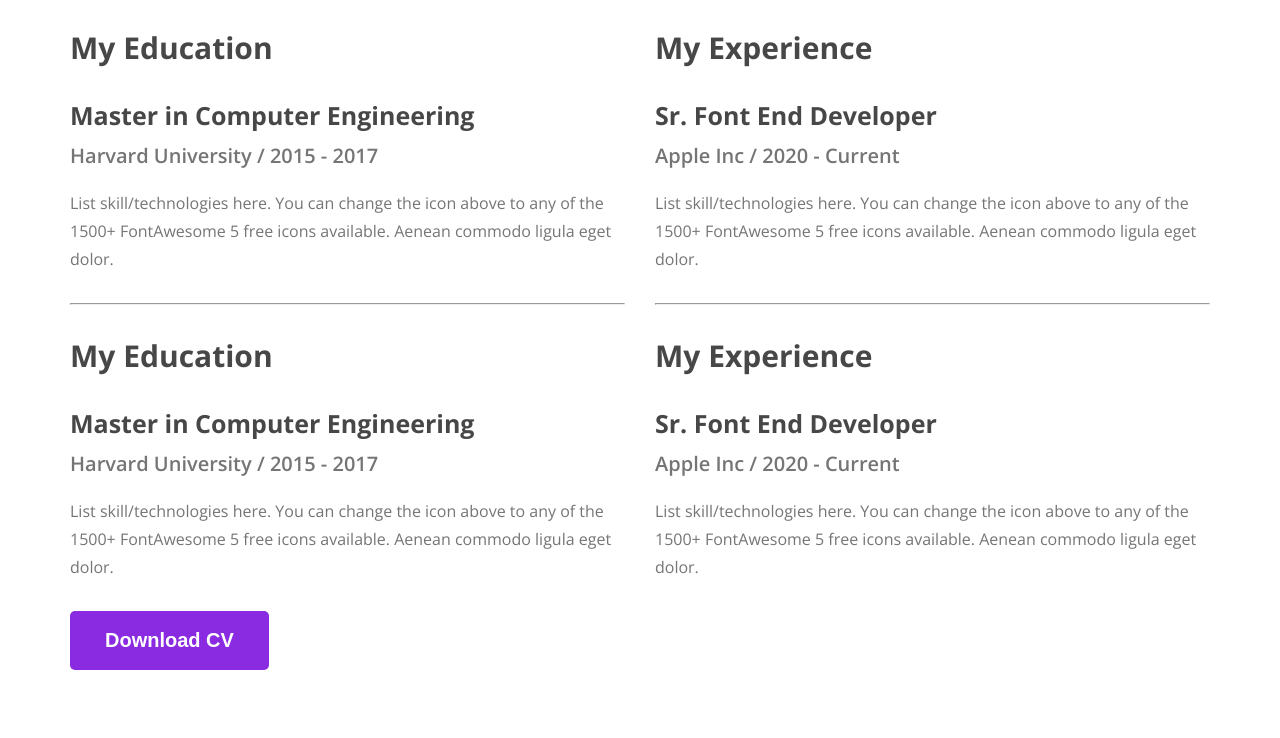
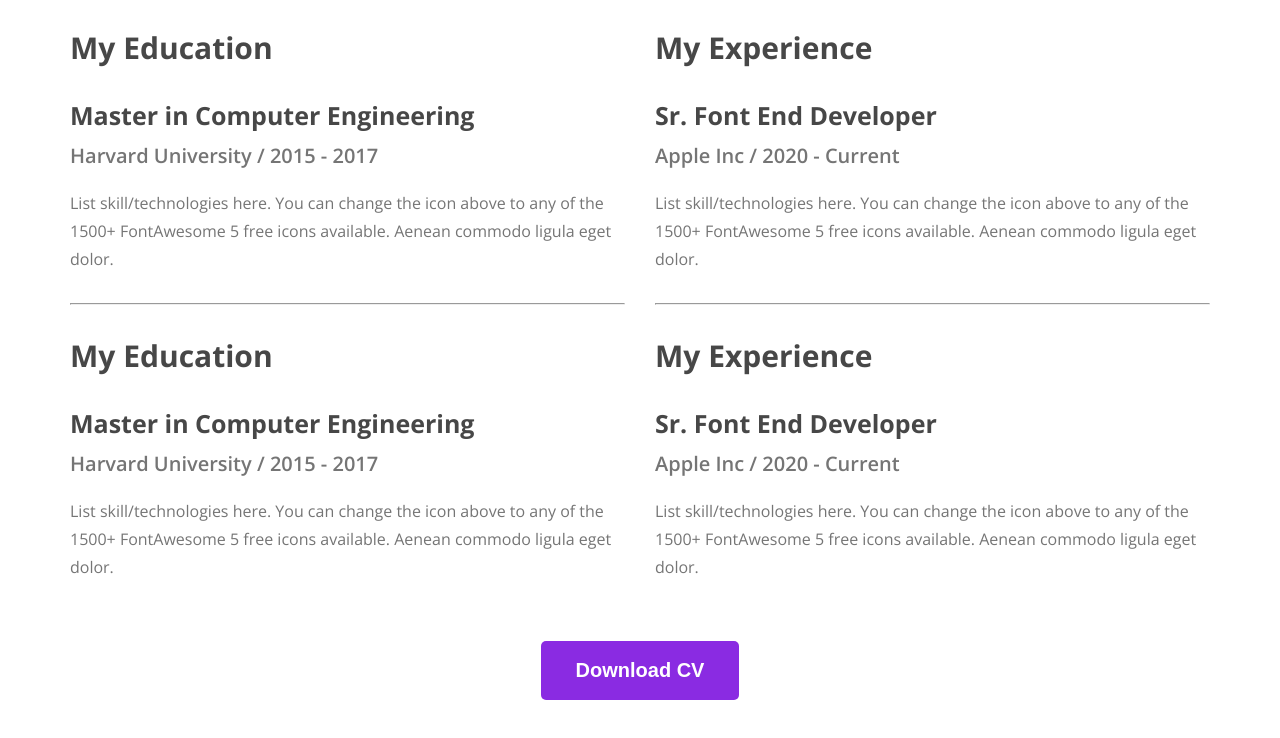
Before and after one commit to mehedi9868/developer-portfolio, a plain HTML site: page index.html in a window 1280 px wide. Shown: the part 2796-3534 px from the top of the page. Drawn offline with nearby package versions, Linux system fonts and the light colour scheme.

Commit message:
resume section updated

```diff
--- a/index.html
+++ b/index.html
@@ -177,7 +177,9 @@
                 </div>
             </div>
         </div>
-        <button class="btn-primary"><a href="#">Download CV</a></button>
+        <div class="btn-cv">
+            <button class="btn-primary"><a href="#">Download CV</a></button>
+        </div>
     </section>
     <!-- resume summary section end -->
 </body>
--- a/styles/main.css
+++ b/styles/main.css
@@ -271,4 +271,10 @@ nav>ul>li:hover>a {
     margin-bottom: 30px;
 }
 
+.btn-cv {
+    text-align: center;
+    margin-top: 30px;
+    margin-bottom: 110px;
+}
+
 /* ==== resume section end ==== */
```
